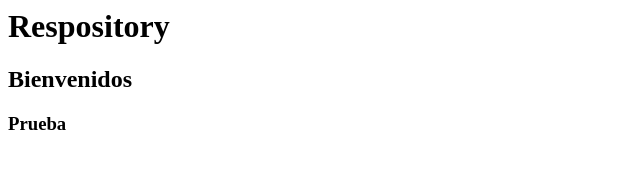
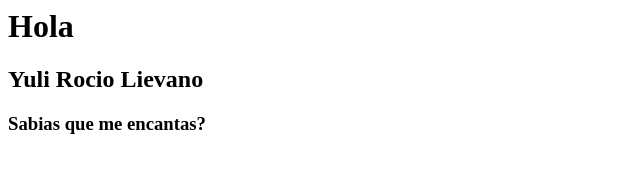
Before and after one commit to oarc1986/Index, a plain HTML site: page Index.html in a window 1280 px wide. Shown: the whole page, without its empty margins (0-640 px from the left). Drawn offline with Linux system fonts and the light colour scheme.

Commit message:
V2
Prueba 2

```diff
--- a/Index.html
+++ b/Index.html
@@ -1,5 +1,5 @@
 <html>
-<h1>Respository<h1/>
-<h2>Bienvenidos<h2/>
-<h3>Prueba<h3/>
+<h1>Hola<h1/>
+<h2>Yuli Rocio Lievano<h2/>
+<h3>Sabias que me encantas?<h3/>
 <html/>
```
